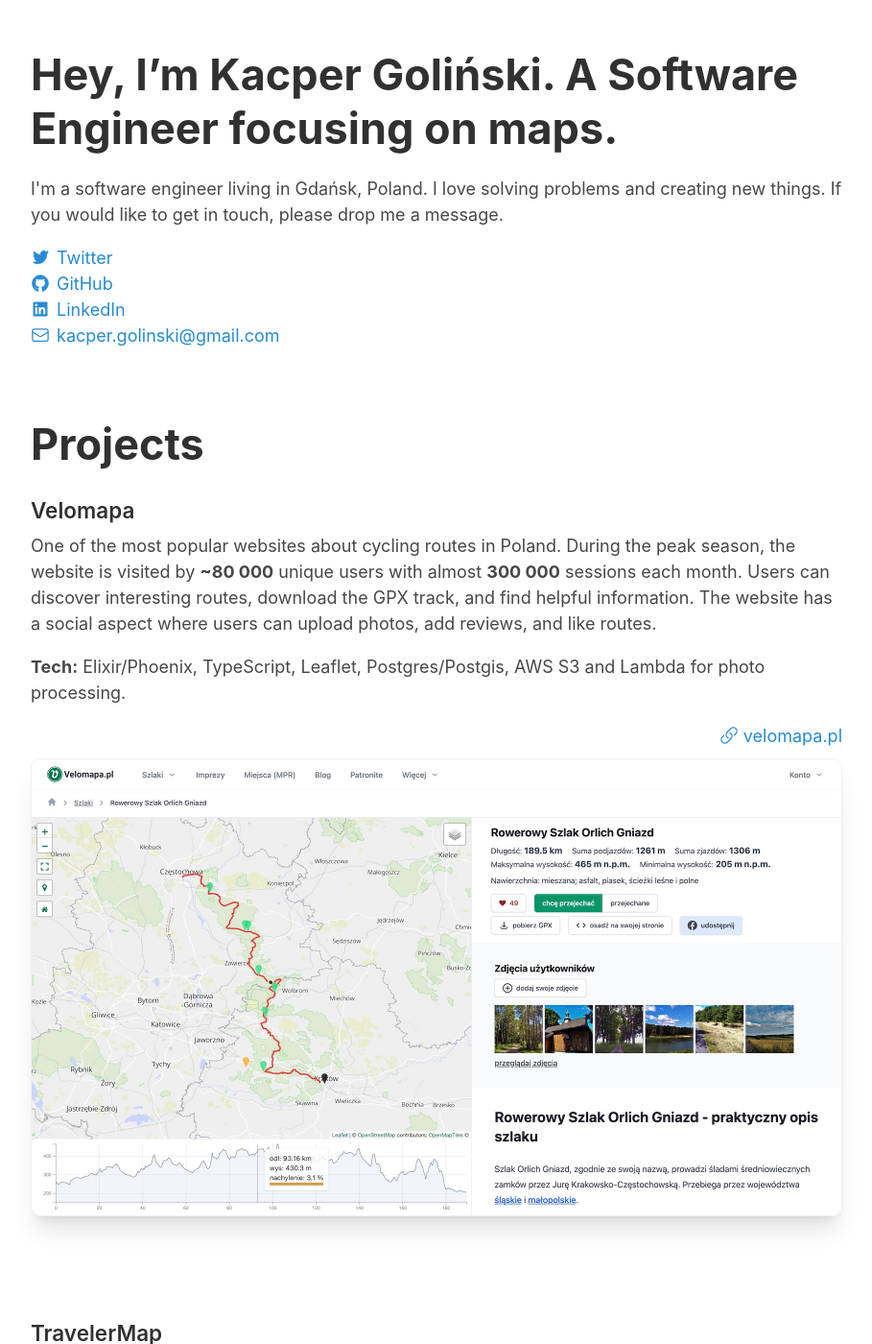
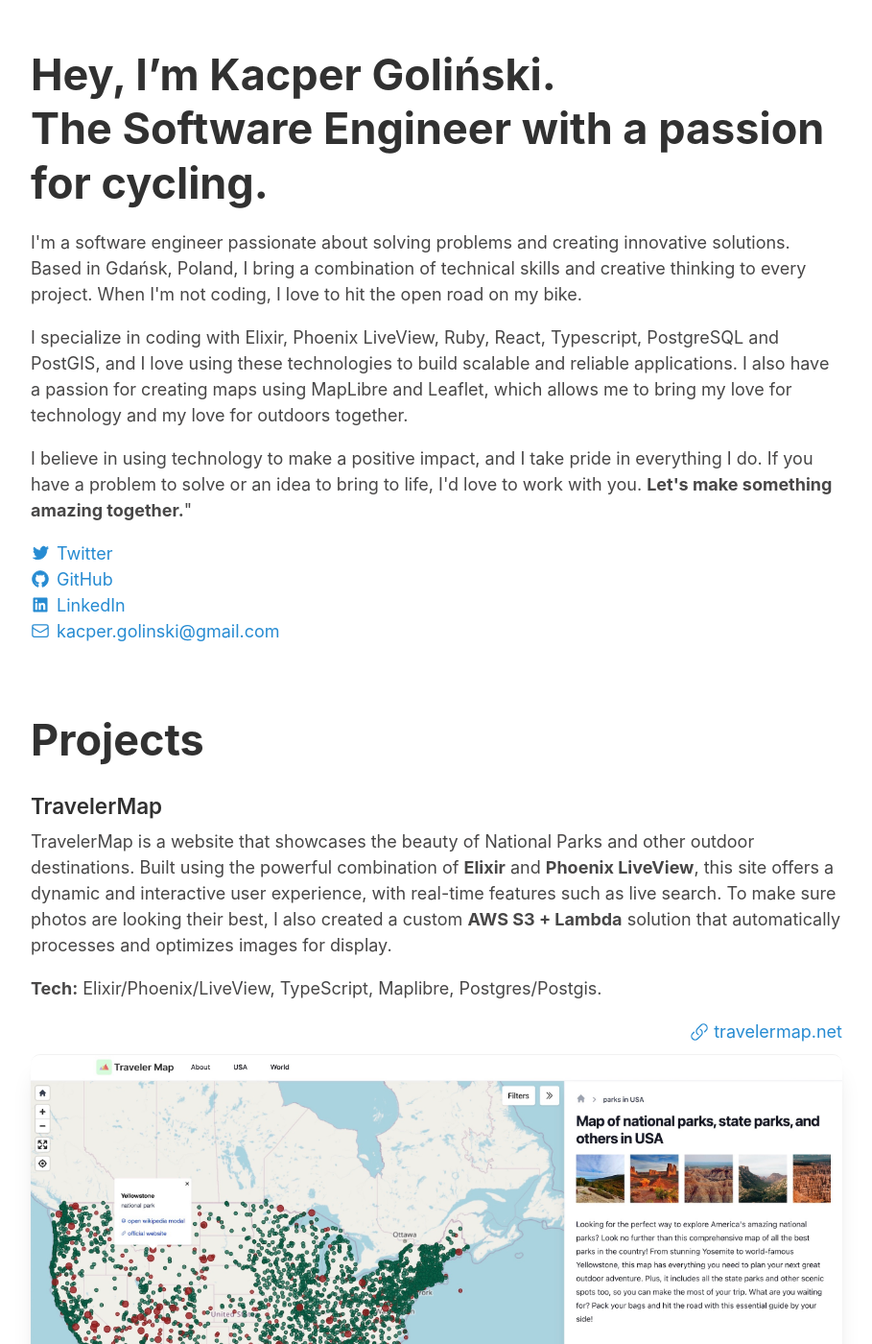
Before and after one commit to caspg/caspg.github.io, a Jekyll site: the page built from index.html, in a window 1280 px wide and 1400 px high. Shown: the whole window at 96% size, without its empty margins (185-1094 px from the left). Built offline with Jekyll 4.4.1, drawn with Linux system fonts in a browser that asks for light colours; the list of posts is cut into pages by our own code; some of the changed text lies outside the part shown.

Commit message:
Update index.html

```diff
--- a/index.html
+++ b/index.html
@@ -11,96 +11,70 @@ title: Home
       alt="profile pic"
     /> -->
     <h1>
-      Hey, I’m Kacper&nbsp;Goliński. A&nbsp;Software Engineer focusing on maps.
+      Hey, I’m Kacper&nbsp;Goliński. The&nbsp;Software Engineer with a passion for cycling.
     </h1>
   </header>
 
   <main>
     <p>
-      I'm a software engineer living in Gdańsk, Poland. I love solving problems
-      and creating new things. If you would like to get in touch, please drop me
-      a message.
+      I'm a software engineer passionate about solving problems and creating innovative
+      solutions. Based in Gdańsk, Poland, I bring a combination of technical skills and creative thinking to every
+      project. When I'm not coding, I love to hit the open road on my bike.
+    </p>
+
+    <p>
+      I specialize in coding with Elixir, Phoenix LiveView, Ruby, React, Typescript, PostgreSQL and PostGIS, and I love
+      using these
+      technologies to build scalable and reliable applications. I also have a passion for creating maps using MapLibre
+      and Leaflet,
+      which allows me to bring my love for technology and my love for outdoors together.
+    </p>
+
+    <p>
+      I believe in using technology to make a positive impact, and I take pride in everything I do. If you have a
+      problem to solve or an idea to bring to life, I'd love to work with you. <strong>Let's make something amazing
+        together.</strong>"
     </p>
 
     <div class="social-links">
-      <a
-        href="https://twitter.com/thecaspg"
-        rel="nofollow"
-        style="display: flex; align-items: center"
-      >
-        <svg
-          viewBox="0 0 24 24"
-          aria-hidden="true"
-          fill="currentColor"
-          stroke="currentColor"
-          style="width: 20px; height: 20px"
-        >
+      <a href="https://twitter.com/thecaspg" rel="nofollow" style="display: flex; align-items: center">
+        <svg viewBox="0 0 24 24" aria-hidden="true" fill="currentColor" stroke="currentColor"
+          style="width: 20px; height: 20px">
           <path
-            d="M20.055 7.983c.011.174.011.347.011.523 0 5.338-3.92 11.494-11.09 11.494v-.003A10.755 10.755 0 0 1 3 18.186c.308.038.618.057.928.058a7.655 7.655 0 0 0 4.841-1.733c-1.668-.032-3.13-1.16-3.642-2.805a3.753 3.753 0 0 0 1.76-.07C5.07 13.256 3.76 11.6 3.76 9.676v-.05a3.77 3.77 0 0 0 1.77.505C3.816 8.945 3.288 6.583 4.322 4.737c1.98 2.524 4.9 4.058 8.034 4.22a4.137 4.137 0 0 1 1.128-3.86A3.807 3.807 0 0 1 19 5.274a7.657 7.657 0 0 0 2.475-.98c-.29.934-.9 1.729-1.713 2.233A7.54 7.54 0 0 0 22 5.89a8.084 8.084 0 0 1-1.945 2.093Z"
-          ></path>
+            d="M20.055 7.983c.011.174.011.347.011.523 0 5.338-3.92 11.494-11.09 11.494v-.003A10.755 10.755 0 0 1 3 18.186c.308.038.618.057.928.058a7.655 7.655 0 0 0 4.841-1.733c-1.668-.032-3.13-1.16-3.642-2.805a3.753 3.753 0 0 0 1.76-.07C5.07 13.256 3.76 11.6 3.76 9.676v-.05a3.77 3.77 0 0 0 1.77.505C3.816 8.945 3.288 6.583 4.322 4.737c1.98 2.524 4.9 4.058 8.034 4.22a4.137 4.137 0 0 1 1.128-3.86A3.807 3.807 0 0 1 19 5.274a7.657 7.657 0 0 0 2.475-.98c-.29.934-.9 1.729-1.713 2.233A7.54 7.54 0 0 0 22 5.89a8.084 8.084 0 0 1-1.945 2.093Z">
+          </path>
         </svg>
 
         <span style="margin-left: 7px">Twitter</span>
       </a>
 
-      <a
-        href="https://github.com/caspg"
-        rel="nofollow"
-        style="display: flex; align-items: center"
-      >
-        <svg
-          viewBox="0 0 24 24"
-          aria-hidden="true"
-          fill="currentColor"
-          stroke="currentColor"
-          style="width: 20px; height: 20px"
-        >
-          <path
-            fill-rule="evenodd"
-            clip-rule="evenodd"
-            d="M12 2C6.475 2 2 6.588 2 12.253c0 4.537 2.862 8.369 6.838 9.727.5.09.687-.218.687-.487 0-.243-.013-1.05-.013-1.91C7 20.059 6.35 18.957 6.15 18.38c-.113-.295-.6-1.205-1.025-1.448-.35-.192-.85-.667-.013-.68.788-.012 1.35.744 1.538 1.051.9 1.551 2.338 1.116 2.912.846.088-.666.35-1.115.638-1.371-2.225-.256-4.55-1.14-4.55-5.062 0-1.115.387-2.038 1.025-2.756-.1-.256-.45-1.307.1-2.717 0 0 .837-.269 2.75 1.051.8-.23 1.65-.346 2.5-.346.85 0 1.7.115 2.5.346 1.912-1.333 2.75-1.05 2.75-1.05.55 1.409.2 2.46.1 2.716.637.718 1.025 1.628 1.025 2.756 0 3.934-2.337 4.806-4.562 5.062.362.32.675.936.675 1.897 0 1.371-.013 2.473-.013 2.82 0 .268.188.589.688.486a10.039 10.039 0 0 0 4.932-3.74A10.447 10.447 0 0 0 22 12.253C22 6.588 17.525 2 12 2Z"
-          ></path>
+      <a href="https://github.com/caspg" rel="nofollow" style="display: flex; align-items: center">
+        <svg viewBox="0 0 24 24" aria-hidden="true" fill="currentColor" stroke="currentColor"
+          style="width: 20px; height: 20px">
+          <path fill-rule="evenodd" clip-rule="evenodd"
+            d="M12 2C6.475 2 2 6.588 2 12.253c0 4.537 2.862 8.369 6.838 9.727.5.09.687-.218.687-.487 0-.243-.013-1.05-.013-1.91C7 20.059 6.35 18.957 6.15 18.38c-.113-.295-.6-1.205-1.025-1.448-.35-.192-.85-.667-.013-.68.788-.012 1.35.744 1.538 1.051.9 1.551 2.338 1.116 2.912.846.088-.666.35-1.115.638-1.371-2.225-.256-4.55-1.14-4.55-5.062 0-1.115.387-2.038 1.025-2.756-.1-.256-.45-1.307.1-2.717 0 0 .837-.269 2.75 1.051.8-.23 1.65-.346 2.5-.346.85 0 1.7.115 2.5.346 1.912-1.333 2.75-1.05 2.75-1.05.55 1.409.2 2.46.1 2.716.637.718 1.025 1.628 1.025 2.756 0 3.934-2.337 4.806-4.562 5.062.362.32.675.936.675 1.897 0 1.371-.013 2.473-.013 2.82 0 .268.188.589.688.486a10.039 10.039 0 0 0 4.932-3.74A10.447 10.447 0 0 0 22 12.253C22 6.588 17.525 2 12 2Z">
+          </path>
         </svg>
 
         <span style="margin-left: 7px">GitHub</span>
       </a>
 
-      <a
-        href="https://www.linkedin.com/in/kacper-golinski-78aa3866"
-        rel="nofollow"
-        style="display: flex; align-items: center"
-      >
-        <svg
-          viewBox="0 0 24 24"
-          aria-hidden="true"
-          fill="currentColor"
-          style="width: 20px; height: 20px"
-        >
+      <a href="https://www.linkedin.com/in/kacper-golinski-78aa3866" rel="nofollow"
+        style="display: flex; align-items: center">
+        <svg viewBox="0 0 24 24" aria-hidden="true" fill="currentColor" style="width: 20px; height: 20px">
           <path
-            d="M18.335 18.339H15.67v-4.177c0-.996-.02-2.278-1.39-2.278-1.389 0-1.601 1.084-1.601 2.205v4.25h-2.666V9.75h2.56v1.17h.035c.358-.674 1.228-1.387 2.528-1.387 2.7 0 3.2 1.778 3.2 4.091v4.715zM7.003 8.575a1.546 1.546 0 01-1.548-1.549 1.548 1.548 0 111.547 1.549zm1.336 9.764H5.666V9.75H8.34v8.589zM19.67 3H4.329C3.593 3 3 3.58 3 4.297v15.406C3 20.42 3.594 21 4.328 21h15.338C20.4 21 21 20.42 21 19.703V4.297C21 3.58 20.4 3 19.666 3h.003z"
-          ></path>
+            d="M18.335 18.339H15.67v-4.177c0-.996-.02-2.278-1.39-2.278-1.389 0-1.601 1.084-1.601 2.205v4.25h-2.666V9.75h2.56v1.17h.035c.358-.674 1.228-1.387 2.528-1.387 2.7 0 3.2 1.778 3.2 4.091v4.715zM7.003 8.575a1.546 1.546 0 01-1.548-1.549 1.548 1.548 0 111.547 1.549zm1.336 9.764H5.666V9.75H8.34v8.589zM19.67 3H4.329C3.593 3 3 3.58 3 4.297v15.406C3 20.42 3.594 21 4.328 21h15.338C20.4 21 21 20.42 21 19.703V4.297C21 3.58 20.4 3 19.666 3h.003z">
+          </path>
         </svg>
 
         <span style="margin-left: 7px">LinkedIn</span>
       </a>
 
-      <a
-        href="mailto:kacper.golinski@gmail.com"
-        style="display: flex; align-items: center"
-      >
-        <svg
-          xmlns="http://www.w3.org/2000/svg"
-          fill="none"
-          viewBox="0 0 24 24"
-          stroke-width="1.5"
-          stroke="currentColor"
-          style="width: 20px; height: 20px"
-        >
-          <path
-            stroke-linecap="round"
-            stroke-linejoin="round"
-            d="M21.75 6.75v10.5a2.25 2.25 0 01-2.25 2.25h-15a2.25 2.25 0 01-2.25-2.25V6.75m19.5 0A2.25 2.25 0 0019.5 4.5h-15a2.25 2.25 0 00-2.25 2.25m19.5 0v.243a2.25 2.25 0 01-1.07 1.916l-7.5 4.615a2.25 2.25 0 01-2.36 0L3.32 8.91a2.25 2.25 0 01-1.07-1.916V6.75"
-          />
+      <a href="mailto:kacper.golinski@gmail.com" style="display: flex; align-items: center">
+        <svg xmlns="http://www.w3.org/2000/svg" fill="none" viewBox="0 0 24 24" stroke-width="1.5" stroke="currentColor"
+          style="width: 20px; height: 20px">
+          <path stroke-linecap="round" stroke-linejoin="round"
+            d="M21.75 6.75v10.5a2.25 2.25 0 01-2.25 2.25h-15a2.25 2.25 0 01-2.25-2.25V6.75m19.5 0A2.25 2.25 0 0019.5 4.5h-15a2.25 2.25 0 00-2.25 2.25m19.5 0v.243a2.25 2.25 0 01-1.07 1.916l-7.5 4.615a2.25 2.25 0 01-2.36 0L3.32 8.91a2.25 2.25 0 01-1.07-1.916V6.75" />
         </svg>
 
         <span style="margin-left: 7px">kacper.golinski@gmail.com</span>
@@ -113,62 +87,42 @@ title: Home
     <h2>Projects</h2>
 
     <section>
-      <h3>Velomapa</h3>
+      <h3>TravelerMap</h3>
 
       <p>
-        One of the most popular websites about cycling routes in Poland. During
-        the peak season, the website is visited by
-        <strong>~80 000</strong> unique users with almost
-        <strong>300 000</strong> sessions each month. Users can discover
-        interesting routes, download the GPX track, and find helpful
-        information. The website has a social aspect where users can upload
-        photos, add reviews, and like routes.
+        TravelerMap is a website that showcases the beauty of National Parks and other outdoor destinations. Built using
+        the powerful combination of <strong>Elixir</strong> and <strong>Phoenix LiveView</strong>, this site offers a
+        dynamic and interactive user
+        experience, with real-time features such as live search. To make sure photos are looking their best, I also
+        created a custom <strong>AWS S3 + Lambda</strong> solution that automatically processes and optimizes images for
+        display.
       </p>
 
       <p>
-        <strong>Tech:</strong> Elixir/Phoenix, TypeScript, Leaflet,
-        Postgres/Postgis, AWS S3 and Lambda for photo processing.
+        <strong>Tech:</strong> Elixir/Phoenix/LiveView, TypeScript, Maplibre,
+        Postgres/Postgis.
       </p>
 
       <div style="margin-bottom: 10px; display: flex; justify-content: end">
-        <a
-          href="https://velomapa.pl/szlaki/szlak-orlich-gniazd"
-          style="display: flex; align-items: center"
-          target="_blank"
-        >
-          <svg
-            xmlns="http://www.w3.org/2000/svg"
-            fill="none"
-            viewBox="0 0 24 24"
-            stroke-width="1.5"
-            stroke="currentColor"
-            style="width: 20px; height: 20px"
-          >
-            <path
-              stroke-linecap="round"
-              stroke-linejoin="round"
-              d="M13.19 8.688a4.5 4.5 0 011.242 7.244l-4.5 4.5a4.5 4.5 0 01-6.364-6.364l1.757-1.757m13.35-.622l1.757-1.757a4.5 4.5 0 00-6.364-6.364l-4.5 4.5a4.5 4.5 0 001.242 7.244"
-            />
+        <a href="https://travelermap.net" style="display: flex; align-items: center" target="_blank">
+          <svg xmlns="http://www.w3.org/2000/svg" fill="none" viewBox="0 0 24 24" stroke-width="1.5"
+            stroke="currentColor" style="width: 20px; height: 20px">
+            <path stroke-linecap="round" stroke-linejoin="round"
+              d="M13.19 8.688a4.5 4.5 0 011.242 7.244l-4.5 4.5a4.5 4.5 0 01-6.364-6.364l1.757-1.757m13.35-.622l1.757-1.757a4.5 4.5 0 00-6.364-6.364l-4.5 4.5a4.5 4.5 0 001.242 7.244" />
           </svg>
 
-          <span style="margin-left: 5px"> velomapa.pl </span>
+          <span style="margin-left: 5px"> travelermap.net </span>
         </a>
       </div>
 
-      <div
-        class="shadow-xl"
-        style="overflow: hidden; border-radius: 10px; border: 1px solid #f1f1f1"
-      >
-        <a
-          href="https://velomapa.pl/szlaki/szlak-orlich-gniazd"
-          style="display: flex; align-items: center"
-          target="_blank"
-        >
-          <img
-            class="shadow-xl projects__screenshot"
-            src="{{ site.baseurl }}/assets/images/projects/velomapa.jpg"
-            alt="map of bicycle infrastructure"
-          />
+      <div class="shadow-xl" style="
+          overflow: hidden;
+          border-radius: 10px;
+          border-top: 1px solid #f1f1f1;
+        ">
+        <a href="https://travelermap.net/parks/usa" style="display: flex; align-items: center" target="_blank">
+          <img class="shadow-xl projects__screenshot" src="{{ site.baseurl }}/assets/images/projects/traveler.jpg"
+            alt="map of bicycle infrastructure" />
         </a>
       </div>
     </section>
@@ -178,65 +132,41 @@ title: Home
     <br />
 
     <section>
-      <h3>TravelerMap</h3>
+      <h3>Velomapa</h3>
+
+      It is one of the most popular websites for cyclists in Poland. With a user base of <strong>~80 000</strong> unique
+      visitors and
+      almost <strong>300 000</strong> sessions per month during peak The site features a wealth of helpful information,
+      including GPX track downloads. It has social features which allows users to upload photos, add reviews, and like
+      routes.
 
       <p>
-        Website presenting National Parks and others (state parks etc). The
-        project is still under development. AWS S3 and Lambda for photo
-        processing.
-      </p>
-
-      <p>
-        <strong>Tech:</strong> Elixir/Phoenix, TypeScript, Maplibre,
-        Postgres/Postgis.
+        <strong>Tech:</strong> Elixir/Phoenix, TypeScript, Leaflet,
+        Postgres/Postgis, AWS S3 and Lambda for photo processing.
       </p>
 
       <div style="margin-bottom: 10px; display: flex; justify-content: end">
-        <a
-          href="https://travelermap.net"
-          style="display: flex; align-items: center"
-          target="_blank"
-        >
-          <svg
-            xmlns="http://www.w3.org/2000/svg"
-            fill="none"
-            viewBox="0 0 24 24"
-            stroke-width="1.5"
-            stroke="currentColor"
-            style="width: 20px; height: 20px"
-          >
-            <path
-              stroke-linecap="round"
-              stroke-linejoin="round"
-              d="M13.19 8.688a4.5 4.5 0 011.242 7.244l-4.5 4.5a4.5 4.5 0 01-6.364-6.364l1.757-1.757m13.35-.622l1.757-1.757a4.5 4.5 0 00-6.364-6.364l-4.5 4.5a4.5 4.5 0 001.242 7.244"
-            />
+        <a href="https://velomapa.pl/szlaki/szlak-orlich-gniazd" style="display: flex; align-items: center"
+          target="_blank">
+          <svg xmlns="http://www.w3.org/2000/svg" fill="none" viewBox="0 0 24 24" stroke-width="1.5"
+            stroke="currentColor" style="width: 20px; height: 20px">
+            <path stroke-linecap="round" stroke-linejoin="round"
+              d="M13.19 8.688a4.5 4.5 0 011.242 7.244l-4.5 4.5a4.5 4.5 0 01-6.364-6.364l1.757-1.757m13.35-.622l1.757-1.757a4.5 4.5 0 00-6.364-6.364l-4.5 4.5a4.5 4.5 0 001.242 7.244" />
           </svg>
 
-          <span style="margin-left: 5px"> travelermap.net </span>
+          <span style="margin-left: 5px"> velomapa.pl </span>
         </a>
       </div>
 
-      <div
-        class="shadow-xl"
-        style="
-          overflow: hidden;
-          border-radius: 10px;
-          border-top: 1px solid #f1f1f1;
-        "
-      >
-        <a
-          href="https://travelermap.net/parks/usa"
-          style="display: flex; align-items: center"
-          target="_blank"
-        >
-          <img
-            class="shadow-xl projects__screenshot"
-            src="{{ site.baseurl }}/assets/images/projects/traveler.jpg"
-            alt="map of bicycle infrastructure"
-          />
+      <div class="shadow-xl" style="overflow: hidden; border-radius: 10px; border: 1px solid #f1f1f1">
+        <a href="https://velomapa.pl/szlaki/szlak-orlich-gniazd" style="display: flex; align-items: center"
+          target="_blank">
+          <img class="shadow-xl projects__screenshot" src="{{ site.baseurl }}/assets/images/projects/velomapa.jpg"
+            alt="map of bicycle infrastructure" />
         </a>
       </div>
     </section>
+
 
     <br />
     <br />
@@ -246,9 +176,17 @@ title: Home
       <h3>Map of bicycle infrastructure</h3>
 
       <p>
-        The project helps to plan safe routes using designated bicycle
-        infrastructure. It also helps OpenStreetMap editors find ways with
-        missing or wrong tags. The data comes from OSM and are updated daily.
+        The Bicycle Infrastructure Map project is a prime example of using technology to improve the cycling experience
+        in Poland. The objective of the project was to provide cyclists with a tool for planning safe and efficient
+        routes using designated bicycle infrastructure. To achieve this goal, the project leveraged data from
+        OpenStreetMap which are updated daily. The solution also aimed to help OpenStreetMap editors identify missing or
+        incorrect data.
+      </p>
+
+      <p>
+        To deliver this project, I developed a lightweight tile server using Go lang, resulting in fast and efficient
+        map
+        rendering.
       </p>
 
       <p>
@@ -257,44 +195,21 @@ title: Home
       </p>
 
       <div style="margin-bottom: 10px; display: flex; justify-content: end">
-        <a
-          href="https://velomapa.pl/infra"
-          style="display: flex; align-items: center"
-          target="_blank"
-        >
-          <svg
-            xmlns="http://www.w3.org/2000/svg"
-            fill="none"
-            viewBox="0 0 24 24"
-            stroke-width="1.5"
-            stroke="currentColor"
-            style="width: 20px; height: 20px"
-          >
-            <path
-              stroke-linecap="round"
-              stroke-linejoin="round"
-              d="M13.19 8.688a4.5 4.5 0 011.242 7.244l-4.5 4.5a4.5 4.5 0 01-6.364-6.364l1.757-1.757m13.35-.622l1.757-1.757a4.5 4.5 0 00-6.364-6.364l-4.5 4.5a4.5 4.5 0 001.242 7.244"
-            />
+        <a href="https://velomapa.pl/infra" style="display: flex; align-items: center" target="_blank">
+          <svg xmlns="http://www.w3.org/2000/svg" fill="none" viewBox="0 0 24 24" stroke-width="1.5"
+            stroke="currentColor" style="width: 20px; height: 20px">
+            <path stroke-linecap="round" stroke-linejoin="round"
+              d="M13.19 8.688a4.5 4.5 0 011.242 7.244l-4.5 4.5a4.5 4.5 0 01-6.364-6.364l1.757-1.757m13.35-.622l1.757-1.757a4.5 4.5 0 00-6.364-6.364l-4.5 4.5a4.5 4.5 0 001.242 7.244" />
           </svg>
 
           <span style="margin-left: 5px"> velomapa.pl/infra </span>
         </a>
       </div>
 
-      <div
-        class="shadow-xl"
-        style="overflow: hidden; border-radius: 10px; border: 1px solid #f1f1f1"
-      >
-        <a
-          href="https://velomapa.pl/infra"
-          style="display: flex; align-items: center"
-          target="_blank"
-        >
-          <img
-            class="shadow-xl projects__screenshot"
-            src="{{ site.baseurl }}/assets/images/projects/bike_infra.jpg"
-            alt="map of bicycle infrastructure"
-          />
+      <div class="shadow-xl" style="overflow: hidden; border-radius: 10px; border: 1px solid #f1f1f1">
+        <a href="https://velomapa.pl/infra" style="display: flex; align-items: center" target="_blank">
+          <img class="shadow-xl projects__screenshot" src="{{ site.baseurl }}/assets/images/projects/bike_infra.jpg"
+            alt="map of bicycle infrastructure" />
         </a>
       </div>
     </section>
```
Also changed, not shown: other parts of index.html (+1 -3 lines).
